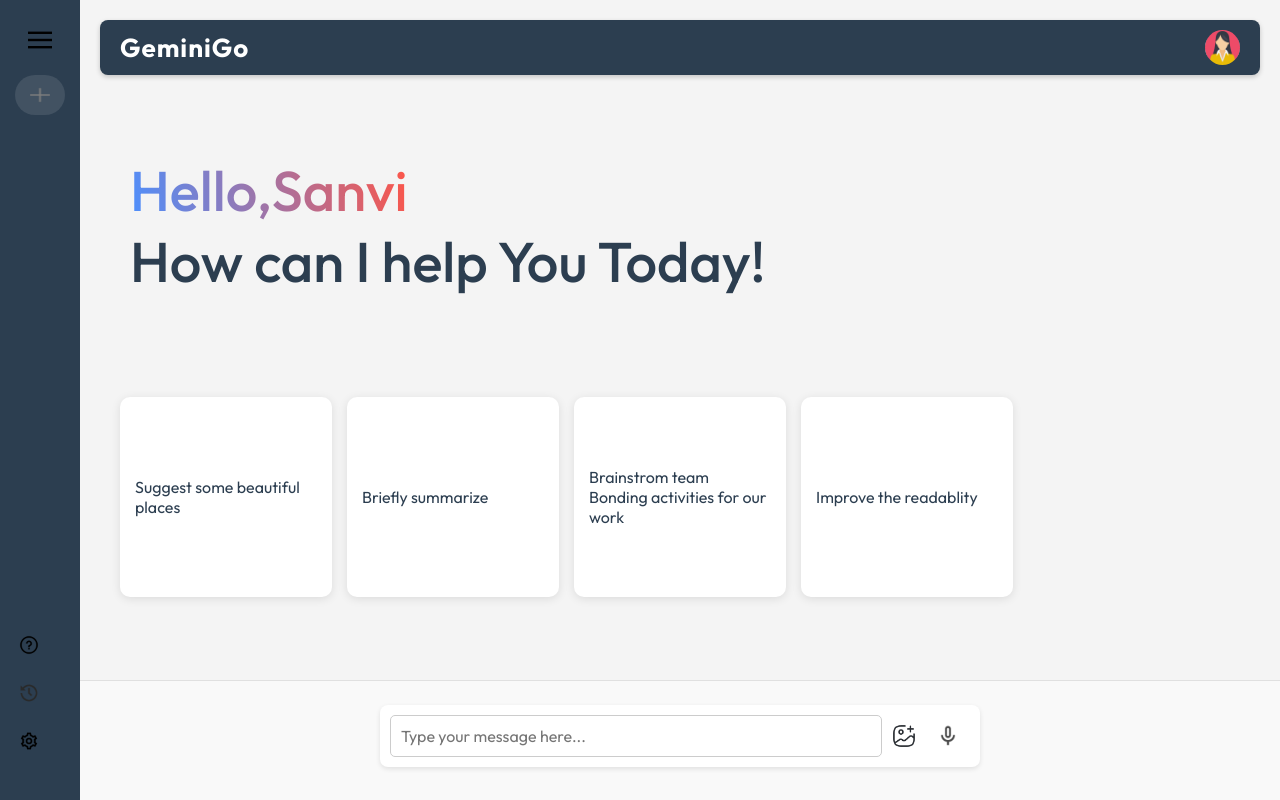
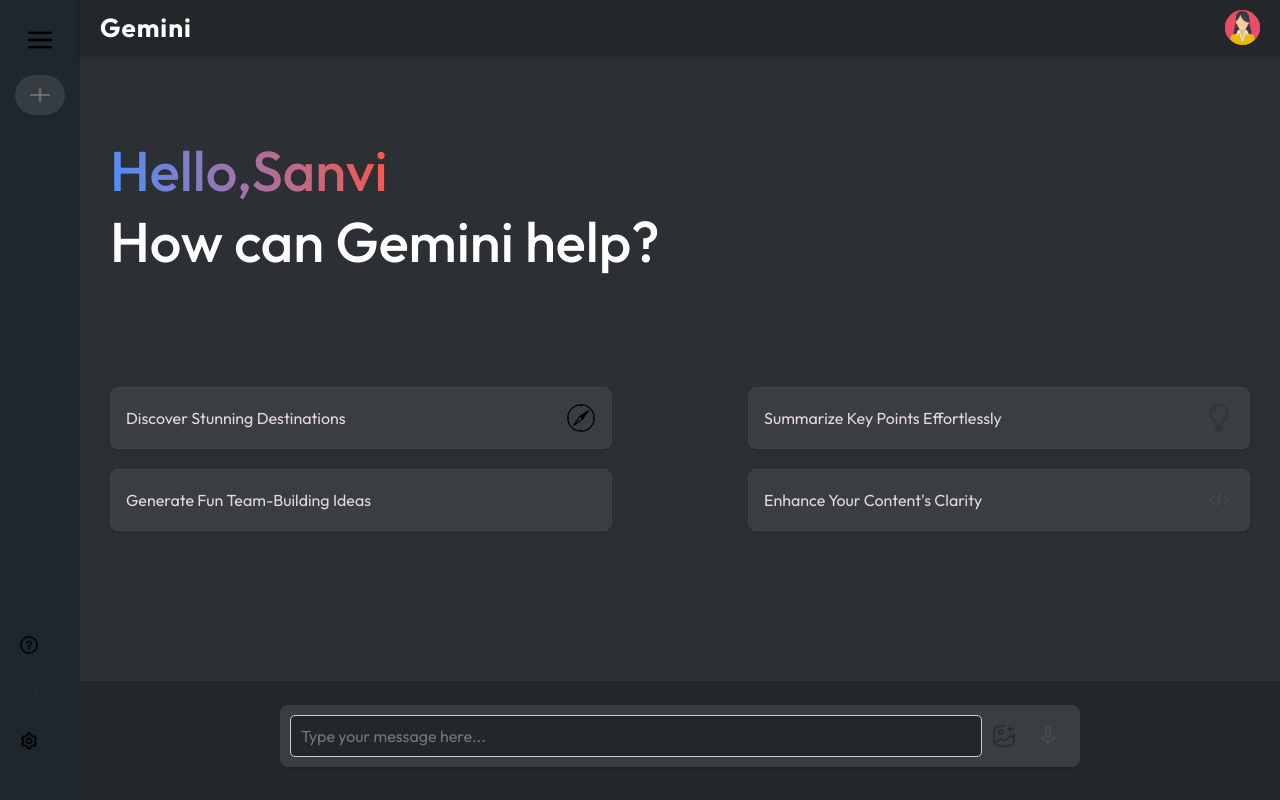
Before and after one commit to saanvi2233/DuoAi, a React (Vite) app: page / in a window 1280 px wide. Built offline with nearby package versions, Linux system fonts and the light colour scheme.

Commit message:
updated css

```diff
--- a/src/components/Mainbar/Main.css
+++ b/src/components/Mainbar/Main.css
@@ -1,9 +1,17 @@
+
+.main-wrapper{
+    background-color: #2c2f33;
+
+}
+
+
 .main{
     flex: 1;
     min-height: 100vh;
     padding-bottom: 15vh;
     position: relative;
-    background-color: #f4f4f4; /* Light background color for the main area */
+    /* background-color: #f4f4f4;  */
+    /* background-color: #1e1e1e; */
     flex-direction: column; /* Stack children vertically */
     display: flex; /* Use flexbox for layout */
 }
@@ -11,8 +19,8 @@
 
 .main {
     flex: 1; /* Allow the main section to grow and fill available space */
-    background-color: #f4f4f4; /* Light background color for the main area */
-    padding: 20px; /* Padding around the main content */
+    background-color: #2c2f33;/* Dark background color for the main area */
+    /* padding: 20px;  */
     display: flex; /* Use flexbox for layout */
     flex-direction: column; /* Stack children vertically */
 }
@@ -21,25 +29,27 @@
     display: flex; /* Use flexbox for navbar layout */
     justify-content: space-between; /* Space between items */
     align-items: center; /* Center items vertically */
-    background-color: #2c3e50; /* Dark background color for navbar */
+    /* background-color: #2c3e50;  */
+    background-color: #23272a; /* Dark background color for navbar */
+
     color: white; /* Text color */
     padding: 10px 20px; /* Padding for navbar */
-    border-radius: 8px; /* Rounded corners */
+    border-radius: px; /* Rounded corners */
     box-shadow: 0 2px 5px rgba(0, 0, 0, 0.2); /* Shadow effect */
 }
 
 .navbar p {
-    font-size: 24px; /* Font size for the title */
-    font-weight: bold; /* Bold text */
-    margin: 0; /* Remove default margin */
+    font-size: 26px;
+    font-weight: bold;
+    margin: 0;
+    letter-spacing: 1px;
 }
-
 .navbar img {
-    width: 30px; /* Adjust size as needed */
-    height: 30px; /* Adjust size as needed */
+    width: 35px; /* Adjust size as needed */
+    height: 35px; /* Adjust size as needed */
     border-radius: 50%; /* Make the user icon circular */
     cursor: pointer; /* Pointer cursor on hover */
-    transition: transform 0.3s; /* Smooth transition for hover effect */
+    transition: transform 0.3s, box-shadow 0.3s; /* Smooth transition for hover effect */
 }
 
 .navbar img:hover {
@@ -47,23 +57,14 @@
 }
 
 .navbar:hover {
-    background-color: rgba(44, 62, 80, 1); /* Darken background on hover */
+    background-color: rgb(41, 45, 49); /* Darken background on hover */
+    box-shadow: 0 0 10px rgba(59, 47, 47, 0.3); /* Add shadow on hover */
+
 }
 
-.navbar p {
-    font-size: 26px; /* Font size for the title */
-    font-weight: bold; /* Bold text */
-    margin: 0; /* Remove default margin */
-    letter-spacing: 1px; /* Slightly increase letter spacing */
-}
 
-.navbar img {
-    width: 35px; /* Adjust size as needed */
-    height: 35px; /* Adjust size as needed */
-    border-radius: 50%; /* Make the user icon circular */
-    cursor: pointer; /* Pointer cursor on hover */
-    transition: transform 0.3s, box-shadow 0.3s; /* Smooth transition for hover effect */
-}
+
+
 
 .navbar img:hover {
     transform: scale(1.1); /* Slightly enlarge on hover */
@@ -81,15 +82,16 @@
     height: 100%; /* Full height */
 }
 
+
 .greet {
     margin-bottom: 20px; /* Space below greeting section */
-    color: #2c3e50; /* Dark text color */
+    color: #ffffff; /* Light text color */
     margin: 50px 0px;
     font-size: 56px;
     font-weight: 500;
     padding: 30px; /* Padding around greeting text */
-    /* width: 100%; /* Full width */
-    /* height: 100%; */
+
+    /* background: -webkit-linear-gradient(16deg, #4b90ff, #ff5546); */
 }
 
 .greet p {
@@ -97,6 +99,7 @@
     font-size: 20px; /* Font size for greeting */
     font-size: 56px;
     font-weight: 500;
+    color: #ffffff; /* Light text color */
 
 }
 
@@ -111,74 +114,91 @@
 }
 
 .cards {
-    display: grid; /* Use grid layout for cards */
-    grid-template-columns: repeat(auto-fill, minmax(180px, 1fr)); /* Responsive grid */
-    gap: 15px; /* Space between cards */
-    padding: 20px; /* Padding around cards */
+    display: flex; /* Use flexbox for layout */
+    flex-wrap: wrap; /* Allow cards to wrap to the next line */
+    justify-content: space-between; /* Space between cards */
+    margin: 20px; /* Margin around the cards container */
+
 }
 
 .card {
-    height: 200px; /* Fixed height for cards */
-    background-color: white; /* White background for cards */
-    border-radius: 10px; /* Rounded corners */
-    padding: 15px; /* Padding inside cards */
-    box-shadow: 0 2px 10px rgba(0, 0, 0, 0.1); /* Shadow effect */
-    display: flex; /* Use flexbox for card layout */
+    /* background-color: #ffffff;  */
+    background-color: #3a3d41;
+    border: 1px solid #444; /* Light border */
+    border-radius: 8px; /* Rounded corners */
+    box-shadow: 0 2px 5px rgba(0, 0, 0, 0.1);
+    padding: 15px; /* Padding inside the card */
+    margin: 10px; /* Margin between cards */
+    width: calc(45% - 20px); /* Responsive width for two cards per row */
+    display: flex; /* Use flexbox for card content */
     align-items: center; /* Center items vertically */
-    transition: transform 0.3s, box-shadow 0.3s; /* Smooth transition for hover effect */
+    transition: transform 0.2s; /* Smooth transition for hover effect */
+
+}
+
+.card:hover {
+    transform: translateY(-5px); /* Lift effect on hover */
+}
+/* .card {
+    height: 200px;
+    background-color: white;
+    border-radius: 10px;
+    padding: 15px;
+    box-shadow: 0 2px 10px rgba(0, 0, 0, 0.1);
+    display: flex;
+    align-items: center;
+    transition: transform 0.3s, box-shadow 0.3s;
     cursor: pointer;
-}
+} */
 
 
 
 .card p {
+    flex: 1; /* Allow text to take available space */
     margin: 0; /* Remove default margin */
-    font-size: 16px; /* Font size for card text */
-    flex: 1; /* Allow text to take available space */
-    color: #2c3e50;
+    font-size: 16px; /* Font size for text */
+    color: #e2dada;
 }
 
 .card img {
-    width: 35px; /* Adjust size as needed */
-    /* height: 30px; Adjust size as needed */
-    /* margin-left: 10px; Space between text and icon */
-    padding: 5px;
-    position: absolute;
-    background-color: #f4f4f4;
-    border-radius: 25px; /* Make the icon circular */
-    bottom: 10px; /* Position at the bottom of the card */
-    right:10px ;
+    width: 30px; /* Set a fixed width for the icons */
+    height: 30px; /* Set a fixed height for the icons */
+
 }
 
 .card:hover {
     transform: translateY(-5px); /* Lift card on hover */
     box-shadow: 0 4px 20px rgba(0, 0, 0, 0.2); /* Increase shadow on hover */
-    background-color: #9b9fa2;
-    color: white; /* Change text color on hover */
+    background-color: #4b4f54;
+    color: #ffffff;
     transition: transform 0.3s, box-shadow 0.3s, background-color 0.3s, color 0.3s; /* Smooth transition for hover effect */
 }
-.main-bottom{
+.main-bottom {
     position: absolute;
     bottom: 0;
     left: 0;
     right: 0;
-    height: 15vh; /* Height of the bottom section */
-    background-color: #2c3e50; /* Dark background color for the bottom section */
+    height: 15vh; /* Fixed height */
+    background-color: #1e272e; /* Dark background */
     color: white; /* Text color */
-    display: flex; /* Use flexbox for layout */
-    justify-content: center; /* Center items horizontally */
-    align-items: center; /* Center items vertically */
-    font-size: 16px; /* Font size for text */
-    font-weight: bold; /* Bold text */
+    display: flex;
+    justify-content: center;
+    align-items: center;
+    padding: 10px;
+    border-top: 1px solid #333; /* Slight border at the top for separation */
+    /* width: 1000px; */
 }
+
 .search-box{
     display: flex; /* Use flexbox for layout */
     align-items: center; /* Center items vertically */
-    background-color: #fff; /* White background for search box */
+    /* background-color: #fff;  */
+    background-color: #3a3d41;
     border-radius: 8px; /* Rounded corners */
     padding: 10px; /* Padding inside search box */
     box-shadow: 0 2px 5px rgba(0, 0, 0, 0.1); /* Shadow effect */
     margin-bottom: 20px; /* Space below search box */
+
 }
 .search-box img{
     width: 20px; /* Adjust size as needed */
@@ -213,6 +233,7 @@
     padding: 10px 20px; /* Padding for bottom info */
     border-radius: 8px; /* Rounded corners */
     box-shadow: 0 2px 5px rgba(0, 0, 0, 0.2); /* Shadow effect */
+
 }
 
 .main-bottom {
@@ -220,16 +241,19 @@
     flex-direction: column;
     align-items: center;
     padding: 20px;
-    background-color: #f9f9f9; /* Light background color */
-    border-top: 1px solid #e0e0e0; /* Subtle border at the top */
+    background-color: #23272a; /* Light background color */
+
 }
 
 .search-box {
     display: flex;
     align-items: center;
     width: 100%; /* Full width */
-    max-width: 600px; /* Limit the width */
+    max-width: 800px; /* Limit the width */
     margin-bottom: 10px; /* Space below the search box */
+    box-shadow: 0 2px 5px rgba(0, 0, 0, 0.1);
+    background-color: #3a3d41;
+
 }
 
 .search-box input {
@@ -237,19 +261,33 @@
     padding: 10px; /* Padding inside the input */
     border: 1px solid #ccc; /* Light border */
     border-radius: 5px; /* Rounded corners */
-    font-size: 16px; /* Font size */
+    font-size: 16px;
+    color: #ffffff;
+    background-color: #23272a;
     outline: none; /* Remove outline on focus */
     transition: border-color 0.3s; /* Smooth transition for border color */
 }
+.search-box div {
+    background-color: #5865f2;
+    color: white;
+    /* padding; */
+    border-radius: 8px;
+    cursor: pointer;
+    transition: background-color 0.3s;
+}
+.search-box div:hover {
+    background-color: #3d3e4b;
+}
+
 
 .search-box input:focus {
-    border-color: #007bff; /* Change border color on focus */
+    border-color: #56606b; /* Change border color on focus */
 }
 
 .search-box img {
     width: 24px; /* Set icon size */
     height: 24px; /* Set icon size */
-    margin-left: 10px; /* Space between icons */
+    margin-left: 10px;
     cursor: pointer; /* Pointer cursor on hover */
     transition: transform 0.2s; /* Smooth transition for hover effect */
 }
@@ -280,6 +318,10 @@
     display: flex; /* Use flexbox for layout */
     align-items: center;
     gap: 10px; /* Space between items */
+    font-size: 18px;
+    font-weight: 300;
+    color: #ece3e3;
+    line-height: 1.8;
 }
 
 .result img{
@@ -291,7 +333,9 @@
     display: flex;
     align-items: start;
     gap:20px;
+
 }
+
 
 .loader{
     width: 100%;
@@ -304,13 +348,10 @@
 .loader hr {
     border-radius: 4px;
     border: none;
-    background-color: #f6f7f8; /* Light background color for the loader bar */
-    background: linear-gradient(to right, #9ed7ff, #ffffff, #9ed7ff);
-    background-size: 800px 50px;
+    background: linear-gradient(to right, #5865f2, #3a3d41, #5865f2);    background-size: 800px 50px;
     height: 20px;
-    animation: loading 6s infinite linear; /* Corrected animation name */
+    animation: loading 6s infinite linear;
 }
-
 @keyframes loading {
     0% {
         background-position: -800px 0; /* Start position for animation */
@@ -323,7 +364,7 @@
 .result-data p {
     font-size: 16px; /* Specify a valid font size */
     font-weight: 300; /* Light text */
-    color: #2c3e50; /* Dark text color */
+    color: #abbaca; /* Dark text color */
     line-height: 1.8;
 }
 
--- a/src/components/Mainbar/Main.jsx
+++ b/src/components/Mainbar/Main.jsx
@@ -10,9 +10,10 @@
   const { input, setInput,onSent, handleSubmit, loading, showResult, resultData,recentPrompt,handleKeyDown } = useContext(Context);
 
   return (
+
     <div className='main'>
       <div className='navbar'>
-        <p>GeminiGo</p>
+        <p>Gemini</p>
         <img src={assets.user_icon} alt='user icon' />
       </div>
       <div className="main-container">
@@ -22,23 +23,23 @@
 
         <div className="greet">
             <p><span>Hello,Sanvi</span></p>
-            <p>How can I help You Today!</p>
+            <p>How can Gemini help?</p>
         </div>
         <div className="cards">
             <div className="card">
-                <p>Suggest some beautiful places</p>
+                <p>Discover Stunning Destinations</p>
                 <img src={assets.compass_icon} alt='compass icon' />
             </div>
             <div className="card">
-                <p>Briefly summarize</p>
+                <p>Summarize Key Points Effortlessly</p>
                 <img src={assets.bulb_icon} alt='compass icon' />
             </div>
             <div className="card">
-                <p>Brainstrom team Bonding activities for our work</p>
+                <p>Generate Fun Team-Building Ideas</p>
                 <img src={assets.message_icon} alt='compass icon' />
             </div>
             <div className="card">
-                <p>Improve the readablity</p>
+                <p>Enhance Your Content's Clarity</p>
                 <img src={assets.code_icon} alt='compass icon' />
             </div>
         </div>
@@ -74,9 +75,11 @@
     {/* //making send icon display only when text is there in the input box */}
     {input?<img onClick={()=>onSent()}src={assets.send_icon} alt="" />:null}
 </div>
+ {/* <p className='bottom-info'> Gemini may display inaccurate info,so double-check the responses </p> */}
+
         </div>
 
-        {/* <p className='bottom-info'> Gemini may display inaccurate info,so double-check the responses </p> */}
+
       </div>
     </div>
   )
--- a/src/components/Sidebar/Sidebar.css
+++ b/src/components/Sidebar/Sidebar.css
@@ -8,12 +8,12 @@
 .sidebar {
     min-height: 100vh;
     display: inline-flex;
-    background-color: #2c3e50; /* Dark background color */
+    background-color: #1e272e;  /* Dark background color */
     color: white; /* Text color */
     display: flex;
     flex-direction: column;
     justify-content: space-between;
-    padding: 25px 15px; /* Padding around the sidebar */
+    padding: 25px 15px;
     box-shadow: 2px 0 5px rgba(53, 52, 52, 0.5); /* Shadow effect */
     transition: width 0.3s; /* Smooth transition for width changes */
 }
@@ -67,6 +67,7 @@
     padding-bottom: 10px;
     padding-left: 5px;
     border-radius: 50px; /* Rounded corners */
+    /* background-color: #2c3e50; */
 }
 
 .history-entry {
@@ -110,7 +111,7 @@
 /* Hover effects */
 .new_chat:hover,
 .bottom-item-recent-entry:hover {
-    background-color: rgba(255, 255, 255, 0.1); /* Lighten background on hover */
+    background-color: rgba(255, 255, 255, 0.15); /* Lighten background on hover */
     border-radius: 30px; /* Rounded corners on hover */
 }
 
```
Lines whose indentation alone changed are shown as unchanged.
